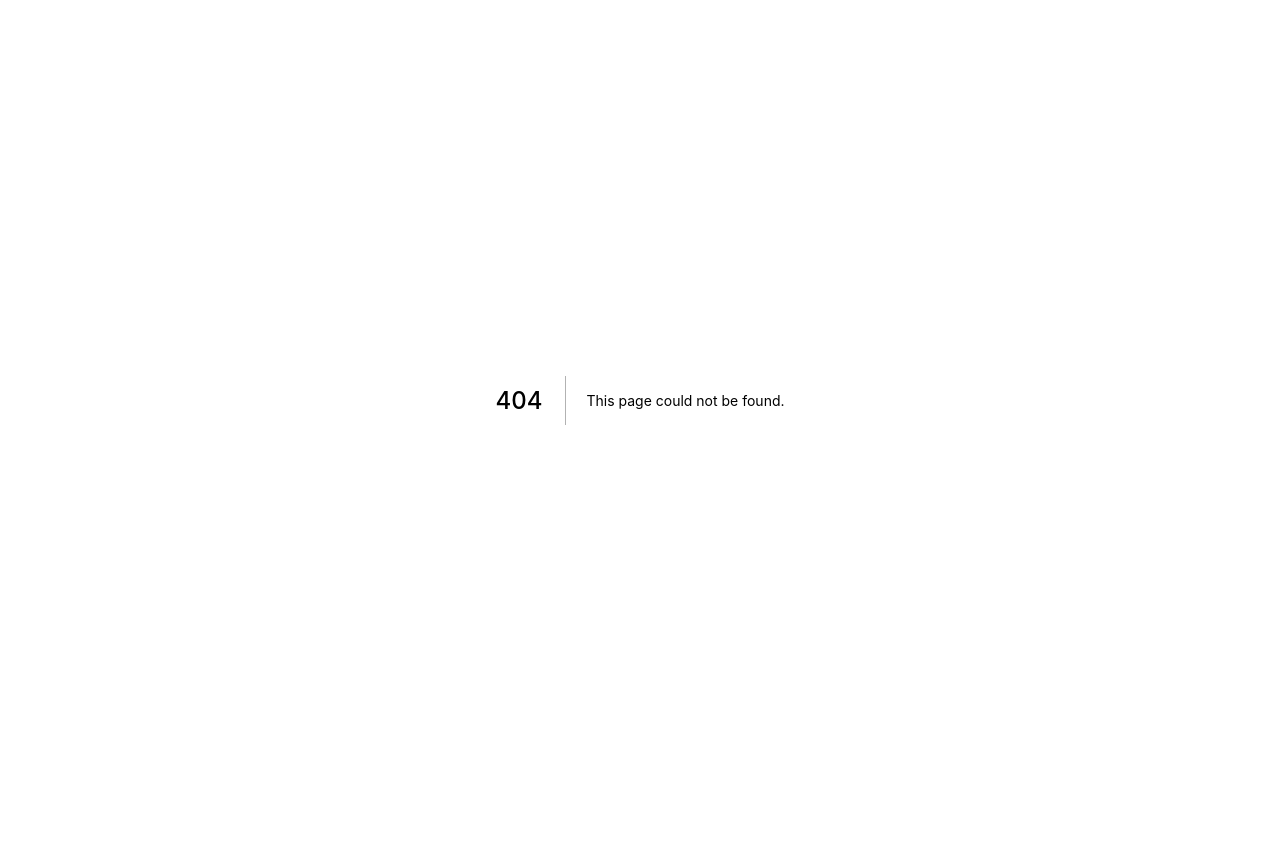
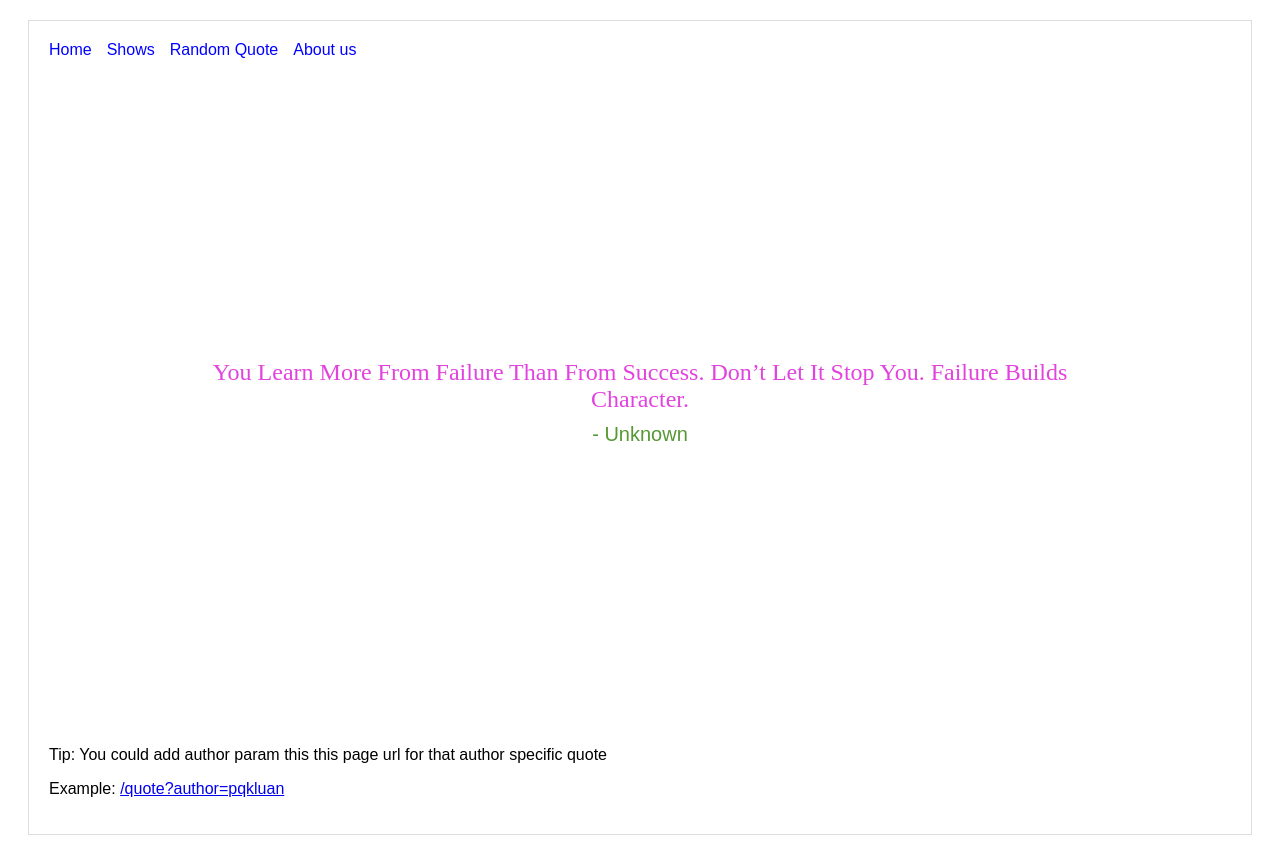
Before and after one commit to pqkluan/hello-next, a Next.js app: page /quote in a window 1280 px wide. Before the commit this address had no page. Before the commit the page ends 800 px from the top, so only its background shows below. Built offline with nearby package versions, Linux system fonts and the light colour scheme.

Commit message:
feat: API Routes

```diff
--- a/components/Header.js
+++ b/components/Header.js
@@ -4,6 +4,7 @@
   return [
     { title: "Home", path: "/" },
     { title: "Shows", path: "/shows" },
+    { title: "Random Quote", path: "/quote" },
     { title: "About us", path: "/about" },
   ];
 }
--- a/package.json
+++ b/package.json
@@ -12,6 +12,7 @@
     "isomorphic-unfetch": "^3.0.0",
     "next": "^9.3.4",
     "react": "^16.13.1",
-    "react-dom": "^16.13.1"
+    "react-dom": "^16.13.1",
+    "swr": "^0.2.0"
   }
 }
--- /dev/null
+++ b/pages/api/randomQuote/index.js
@@ -0,0 +1,21 @@
+import allQuotes from "./quotes.json";
+
+export default (req, res) => {
+  const { author } = req.query;
+  let quotes = allQuotes;
+
+  if (author) {
+    quotes = quotes.filter((quote) =>
+      quote.author.toLowerCase().includes(author.toLowerCase())
+    );
+  }
+  if (!quotes.length) {
+    quotes = allQuotes.filter(
+      (quote) => quote.author.toLowerCase() === "unknown"
+    );
+  }
+
+  const quote = quotes[Math.floor(Math.random() * quotes.length)];
+
+  res.status(200).json(quote);
+};
--- /dev/null
+++ b/pages/api/randomQuote/quotes.json
@@ -0,0 +1,26 @@
+[
+  {
+    "quote": "Write tests, not too many, mostly integration",
+    "author": "Guillermo Rauch"
+  },
+  {
+    "quote": "The future is serverless",
+    "author": "Guillermo Rauch"
+  },
+  {
+    "quote": "Where there is a will, there is a way",
+    "author": "Unknown"
+  },
+  {
+    "quote": "You Learn More From Failure Than From Success. Don’t Let It Stop You. Failure Builds Character.",
+    "author": "Unknown"
+  },
+  {
+    "quote": "Every passing moment, we are nearing death and a new Javascript framework",
+    "author": "Amandeep Singh"
+  },
+  {
+    "quote": "Its almost harvesting season",
+    "author": "pqkluan"
+  }
+]
--- /dev/null
+++ b/pages/quote.js
@@ -0,0 +1,61 @@
+import Link from "next/link";
+import { useRouter } from "next/router";
+import useSWR from "swr";
+
+import PageLayout from "../components/PageLayout";
+
+export default function Quote() {
+  const { query } = useRouter();
+
+  const { data, error } = useSWR(
+    `/api/randomQuote${query.author ? "?author=" + query.author : ""}`,
+    (url) => fetch(url).then((r) => r.json())
+  );
+
+  const author = data?.author;
+  let quote = data?.quote;
+
+  if (!data) quote = "Loading...";
+  if (error) quote = "Failed to fetch the quote.";
+
+  return (
+    <PageLayout>
+      <main className="center">
+        <div className="quote">{quote}</div>
+        {author && <span className="author">- {author}</span>}
+
+        <style jsx>{`
+          main {
+            width: 90%;
+            max-width: 900px;
+            margin: 300px auto;
+            text-align: center;
+          }
+          .quote {
+            font-family: cursive;
+            color: #e243de;
+            font-size: 24px;
+            padding-bottom: 10px;
+          }
+          .author {
+            font-family: sans-serif;
+            color: #559834;
+            font-size: 20px;
+          }
+        `}</style>
+      </main>
+
+      <p>
+        Tip: You could add author param this this page url for that author
+        specific quote
+      </p>
+
+      <p>
+        {"Example: "}
+        <Link href={"/quote?author=pqkluan"}>
+          <a>{"/quote?author=pqkluan"}</a>
+        </Link>
+      </p>
+    </PageLayout>
+  );
+}
```
Also changed, not shown: 1 other file (tests, documents, lock files or other folders).
